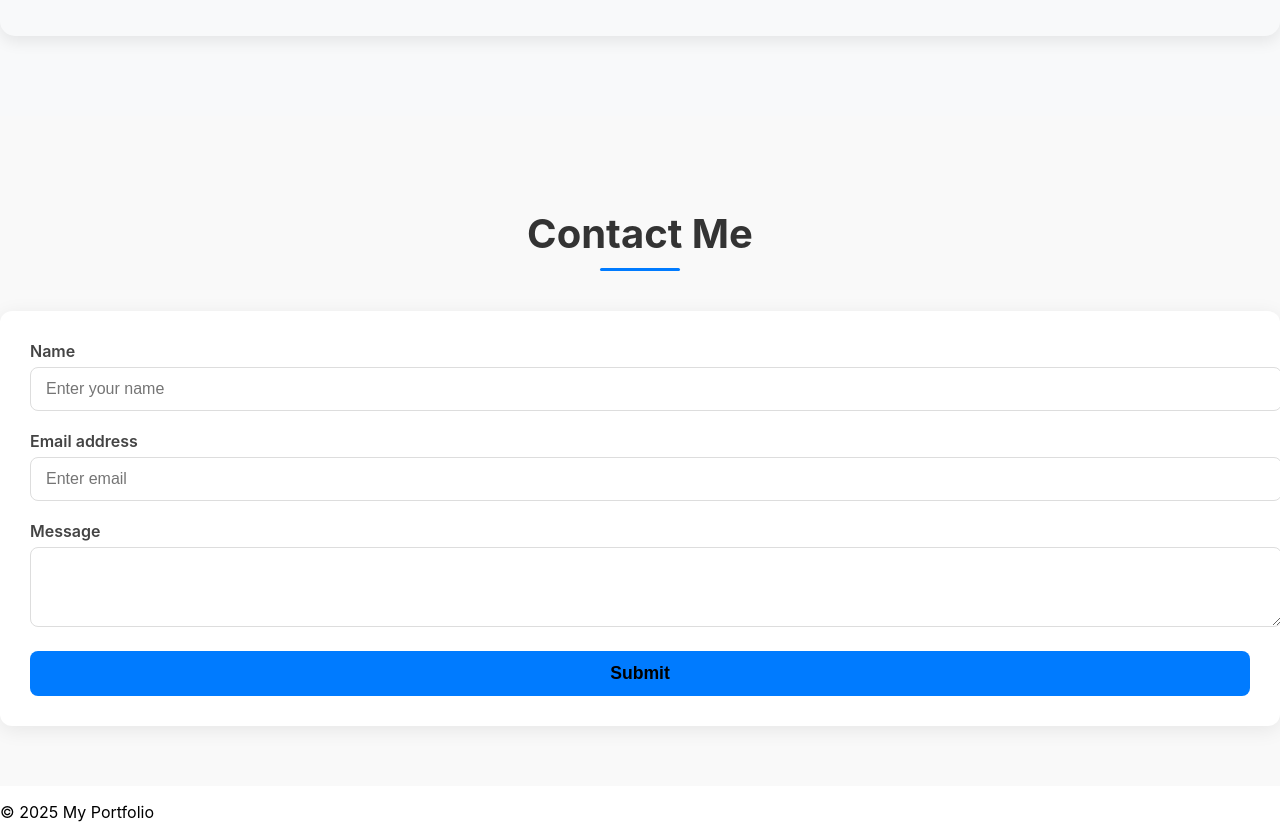
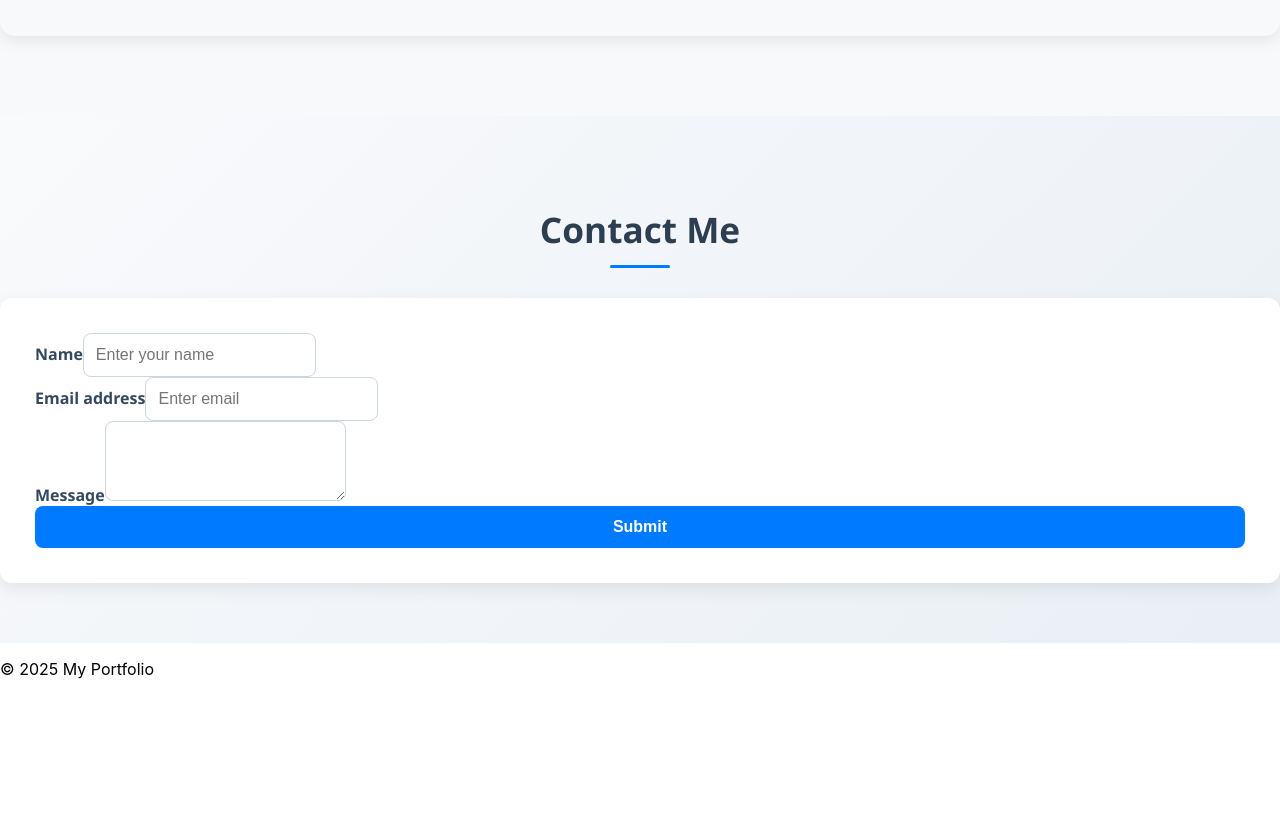
Before and after one commit to bhargav-vyas/Portfulio2025, a React (Create React App) app: page / in a window 1280 px wide. Shown: the part 2947-3785 px from the top of the page. After the commit the page ends 3642 px from the top, so only its background shows below. Built offline with nearby package versions, Linux system fonts and the light colour scheme.

Commit message:
structure contack form

```diff
--- a/src/components/Contact.css
+++ b/src/components/Contact.css
@@ -1,92 +1,73 @@
 /* Contact Section */
 #contact {
-  background: #f9f9f9; /* light clean background */
+  background: linear-gradient(135deg, #f9fafc, #e9eff5);
   padding: 60px 0;
+  font-family: 'Segoe UI', Tahoma, Geneva, Verdana, sans-serif;
 }
 
 #contact h2 {
-  font-size: 2.5rem;
-  font-weight: 700;
-  color: #333;
-  margin-bottom: 40px;
+  text-align: center;
+  font-size: 2.2rem;
+  font-weight: 600;
+  margin-bottom: 30px;
+  color: #2c3e50;
   position: relative;
-  text-align: center;
 }
 
 #contact h2::after {
   content: "";
-  width: 80px;
+  display: block;
+  width: 60px;
   height: 3px;
   background: #007bff;
-  display: block;
-  margin: 10px auto 0;
-  border-radius: 2px;
+  margin: 12px auto 0;
+  border-radius: 5px;
 }
 
-/* Form Container */
 #contact form {
-  background: #fff;
-  padding: 30px;
+  background: #ffffff;
+  padding: 35px;
   border-radius: 12px;
-  box-shadow: 0 4px 20px rgba(0,0,0,0.08);
-  transition: all 0.3s ease;
+  box-shadow: 0px 6px 18px rgba(0, 0, 0, 0.08);
+  transition: transform 0.3s ease;
 }
 
 #contact form:hover {
-  box-shadow: 0 6px 25px rgba(0,0,0,0.12);
+  transform: translateY(-5px);
 }
 
-/* Labels */
-#contact label {
+#contact .form-label {
   font-weight: 600;
-  color: #444;
+  color: #34495e;
   margin-bottom: 6px;
-  display: block;
 }
 
-/* Inputs */
-#contact input,
-#contact textarea {
+#contact .form-control {
+  border: 1px solid #ccd6e0;
   border-radius: 8px;
-  border: 1px solid #ddd;
-  padding: 12px 15px;
+  padding: 12px;
   font-size: 1rem;
-  width: 100%;
-  margin-bottom: 20px;
   transition: border-color 0.3s ease, box-shadow 0.3s ease;
 }
 
-#contact input:focus,
-#contact textarea:focus {
-  outline: none;
+#contact .form-control:focus {
   border-color: #007bff;
-  box-shadow: 0 0 6px rgba(0,123,255,0.25);
+  box-shadow: 0px 0px 8px rgba(0, 123, 255, 0.3);
 }
 
-/* Submit Button */
 #contact button {
-  width: 100%;
-  padding: 12px;
-  border-radius: 8px;
-  font-size: 1.1rem;
-  font-weight: 600;
   background: #007bff;
   border: none;
-  transition: all 0.3s ease;
+  padding: 12px 25px;
+  font-size: 1rem;
+  font-weight: 600;
+  border-radius: 8px;
+  color: #fff;
+  transition: background 0.3s ease, transform 0.2s ease;
+  width: 100%;
 }
 
 #contact button:hover {
   background: #0056b3;
   transform: translateY(-2px);
 }
-
-/* Responsive */
-@media (max-width: 768px) {
-  #contact h2 {
-    font-size: 2rem;
-  }
-
-  #contact form {
-    padding: 20px;
-  }
-}
```
